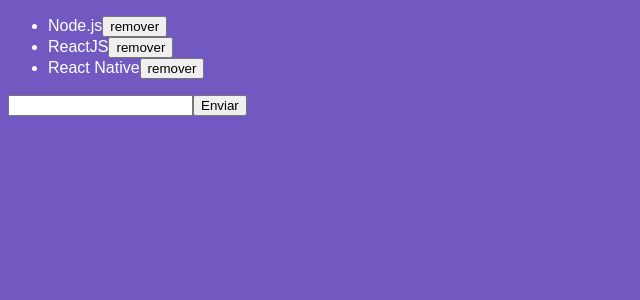
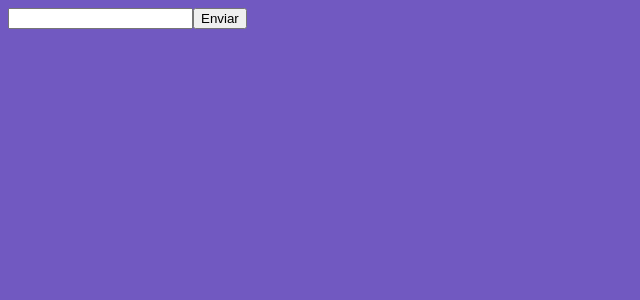
Before and after one commit to marvin3w/learnReact, a React app: page / in a window 1280 px wide. Shown: the top 300 px of the page, without its empty margins (0-640 px from the left). Built offline with nearby package versions, Linux system fonts and the light colour scheme.

Commit message:
react lifecycle methods

```diff
--- a/src/components/TechItem.js
+++ b/src/components/TechItem.js
@@ -17,6 +17,6 @@ TechItem.defaultProps = {
 TechItem.protoTypes = {
   tech: PropTypes.string,
   onDelete: PropTypes.func.isRequired,
+}
 
-}
 export default TechItem;
--- a/src/components/TechList.js
+++ b/src/components/TechList.js
@@ -5,11 +5,23 @@ import TechItem from './TechItem';
 class TechList extends Component{
   state = {
     newTech: "",
-    techs: [
-      'Node.js',
-      'ReactJS',
-      'React Native'
-    ]
+    techs: [],
+  }
+
+  // Executado assim que o componente aparece em tela
+  componentDidMount() {
+    const techs = localStorage.getItem('techs');
+
+    if (techs) {
+      this.setState({ techs: JSON.parse( techs ) });
+    }
+  }
+
+  // Executado sempre que houver alterações nas props ou estado
+  componentDidUpdate(_, prevState) {
+    if(prevState.techs !== this.state.techs) {
+      localStorage.setItem('techs', JSON.stringify(this.state.techs));
+    }
   }
 
   handleInputChange = e => {
@@ -30,13 +42,13 @@ class TechList extends Component{
     return (
       <>
         <form onSubmit={this.handleSubmit}>
+          <input type="text" onChange={this.handleInputChange} value={this.state.newTech} />
+          <button type="submit">Enviar</button>
           <ul>
             {this.state.techs.map(tech =>
               <TechItem key={tech} tech={tech} onDelete={() => this.handleDelete(tech)} />
             )}
           </ul>
-          <input type="text" onChange={this.handleInputChange} value={this.state.newTech} />
-          <button type="submit">Enviar</button>
         </form>
       </>
     );
```
